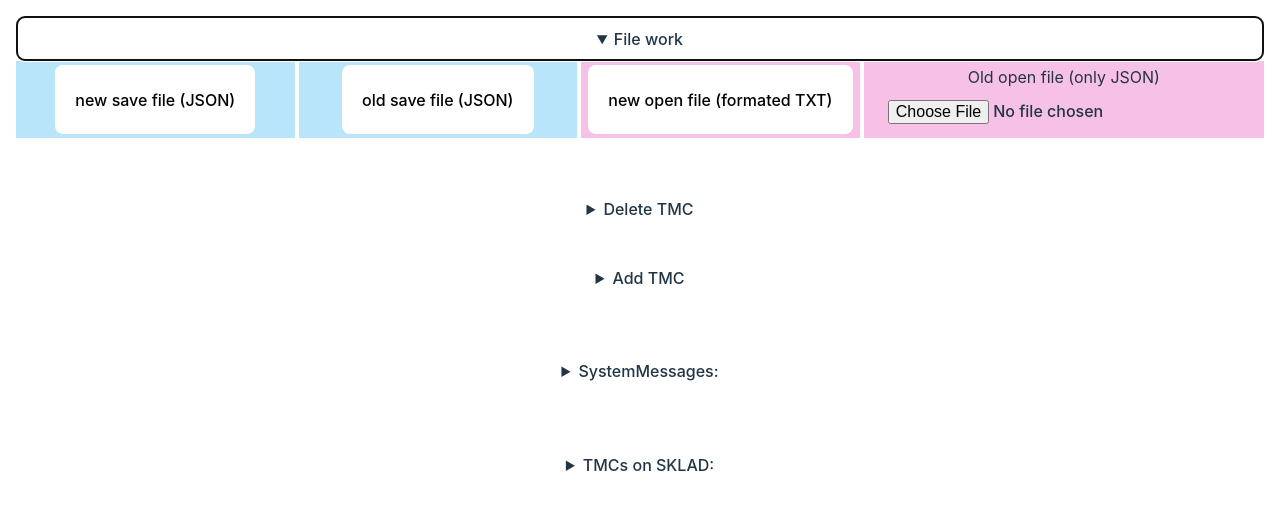
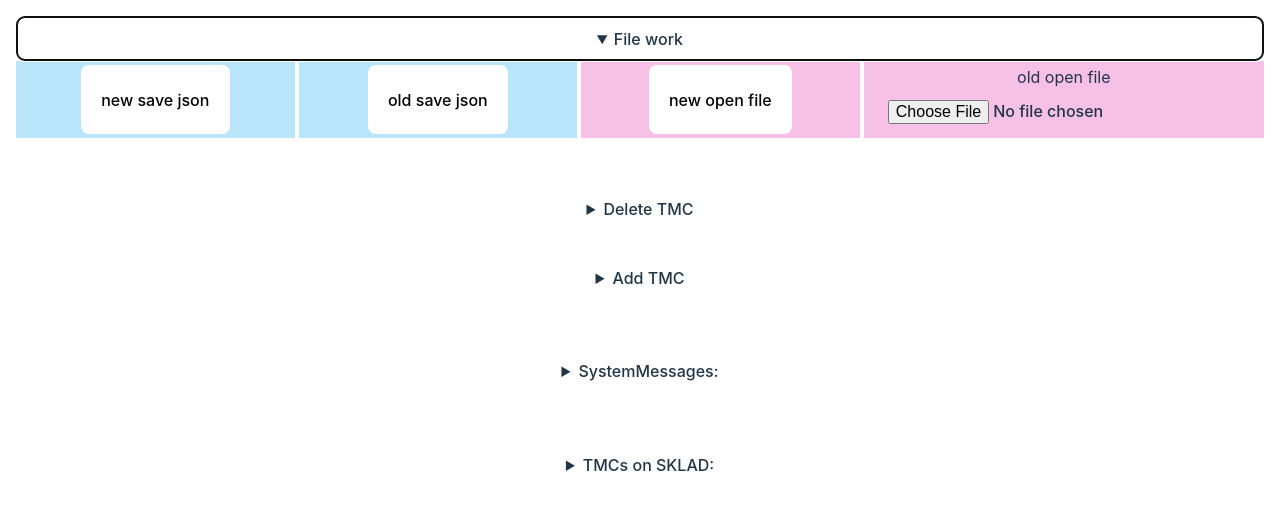
Before and after one commit to serjG901/sklad, a React (Vite) app: page / in a window 1280 px wide. Both pictures are taken after a click on the heading "File work". Shown: the top 510 px of the page. Built offline with nearby package versions, Linux system fonts and the light colour scheme.

Commit message:
Update fileWork.tsx

```diff
--- a/src/components/fileWork/fileWork.tsx
+++ b/src/components/fileWork/fileWork.tsx
@@ -68,23 +68,23 @@ export default function FileWork() {
                 <div className='grid'>
                     <div>
                         <button type='button' onClick={newSaveFile}>
-                            new save file (JSON)
+                            new save json
                         </button>
                     </div>
                     <div>
                         <button type='button' onClick={saveAsLegacy}>
-                            old save file (JSON)
+                            old save json
                         </button>
                         <a id='aDownloadFile' download></a>
                     </div>
                     <div>
                         <button type='button' onClick={handleOpenFile}>
-                            new open file (formated TXT)
+                            new open file
                         </button>
                     </div>
                     <div>
                         <label htmlFor='oldOpenFile'>
-                            Old open file (only JSON)
+                            old open file
                             <input
                                 name='oldOpenFile'
                                 type='file'
```
